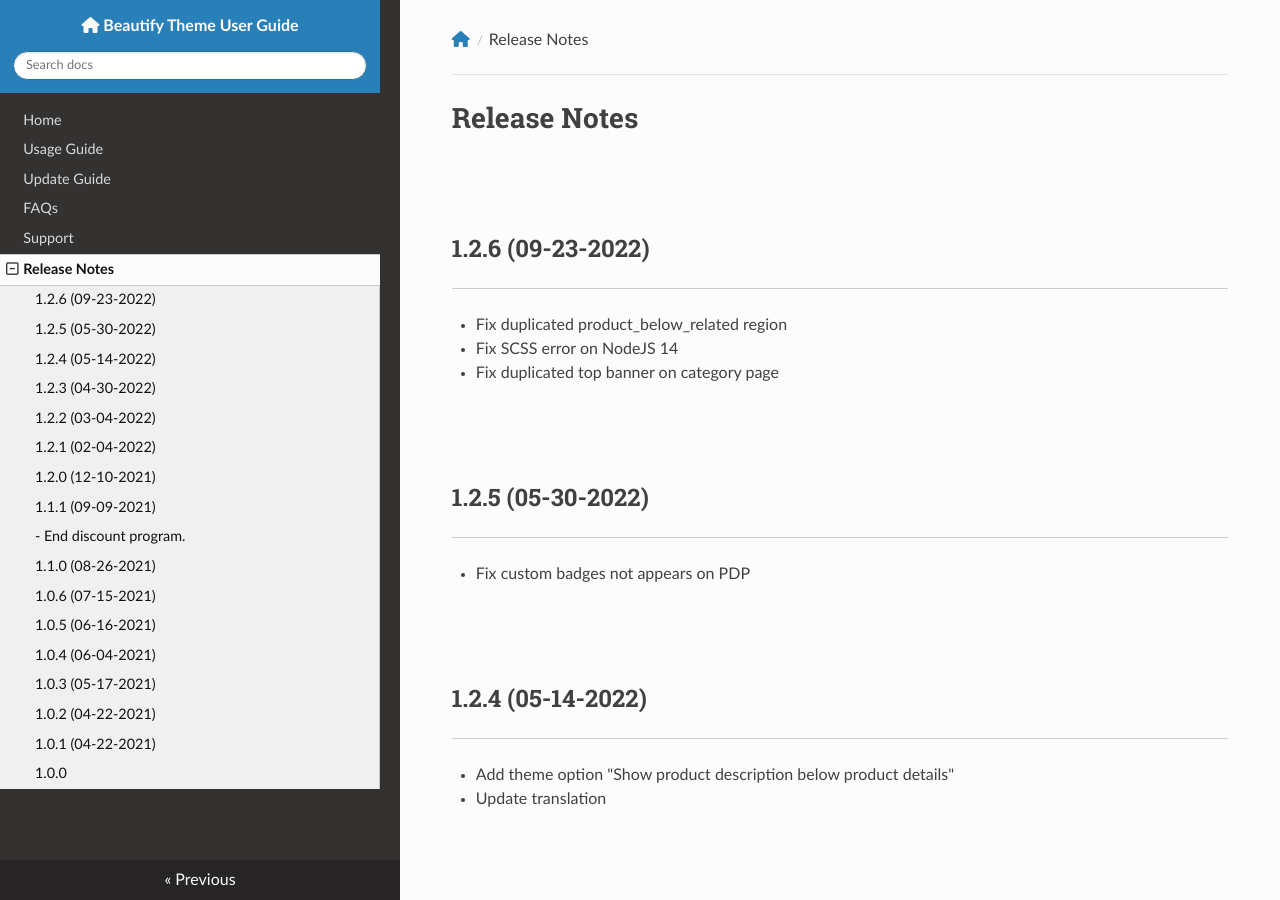
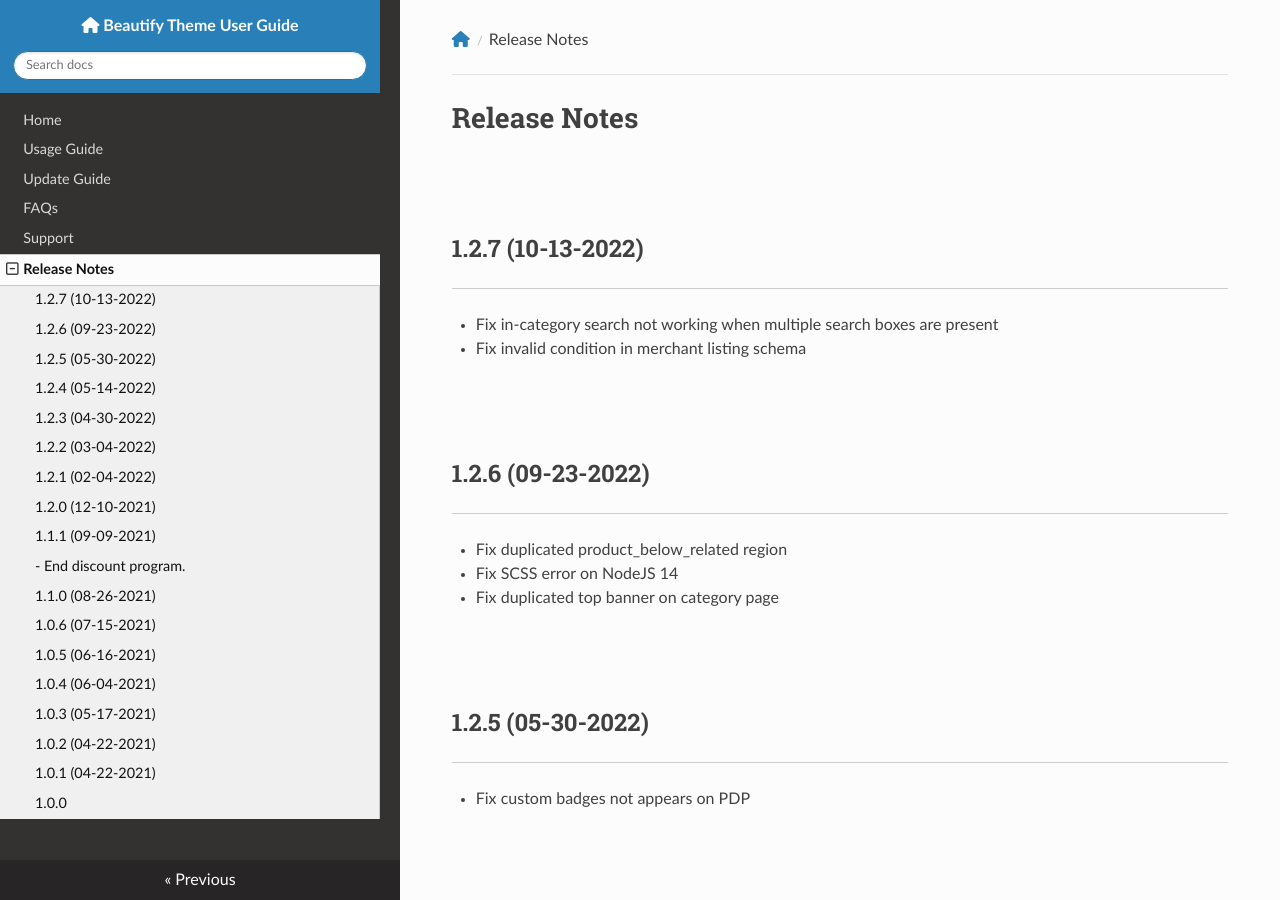
Before and after one commit to tvlgiao/bc-beautify-docs, an MkDocs documentation site: the page built from docs/changelog.md, in a window 1280 px wide and 900 px high. Built offline with MkDocs 1.6.1, drawn with Linux system fonts in a browser that asks for light colours; nearby versions of some CDN libraries.

Commit message:
Release 1.2.7

```diff
--- a/docs/changelog.md
+++ b/docs/changelog.md
@@ -1,4 +1,8 @@
 # Release Notes
+
+## 1.2.7 (10-13-2022)
+- Fix in-category search not working when multiple search boxes are present
+- Fix invalid condition in merchant listing schema
 
 ## 1.2.6 (09-23-2022)
 - Fix duplicated product_below_related region
```
